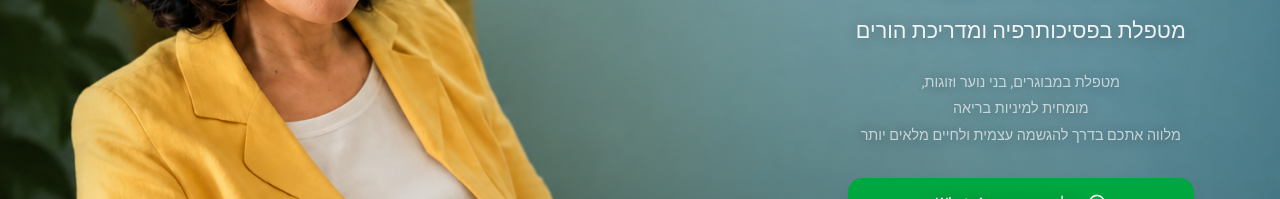
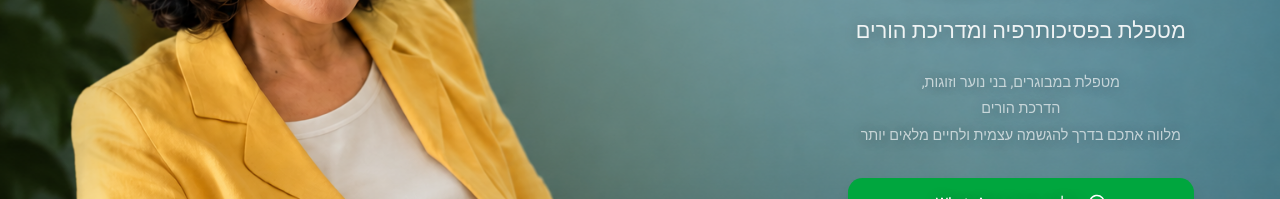
Before and after one commit to dan-gabay/nira-gabay-site, a Next.js app: page / in a window 1280 px wide. Shown: the part 348-547 px from the top of the page. Built offline with nearby package versions, Linux system fonts and the light colour scheme; no server answers.

Commit message:
Hero and About image alt: replace healthy-sexuality line
Co-Authored-By: Claude Opus 5.5 <noreply@anthropic.com>
Claude-Session: https://claude.ai/code/session_01EMA3Qa8eU3nCutHprK33KB

```diff
--- a/app/about/page.tsx
+++ b/app/about/page.tsx
@@ -59,7 +59,7 @@ export default function About() {
                 <div className="relative w-full h-[300px] md:h-[500px]">
                   <Image
                     src="https://70wu4ifcxmk7qisg.public.blob.vercel-storage.com/hero-desktop.png"
-                    alt="נירה גבאי - מטפלת בפסיכותרפיה ומדריכת הורים, מומחית למיניות בריאה וטיפול CBT"
+                    alt="נירה גבאי - מטפלת בפסיכותרפיה ומדריכת הורים, טיפול זוגי וטיפול CBT"
                     fill
                     priority
                     className="rounded-3xl shadow-2xl object-cover"
--- a/components/HeroSection.tsx
+++ b/components/HeroSection.tsx
@@ -91,7 +91,7 @@ export default function HeroSection() {
       <p className="text-sm md:text-base text-white/65 leading-relaxed mb-8">
         מטפלת במבוגרים, בני נוער וזוגות,
         <br />
-        מומחית למיניות בריאה
+        הדרכת הורים
         <br />
         מלווה אתכם בדרך להגשמה עצמית ולחיים מלאים יותר
       </p>
```
